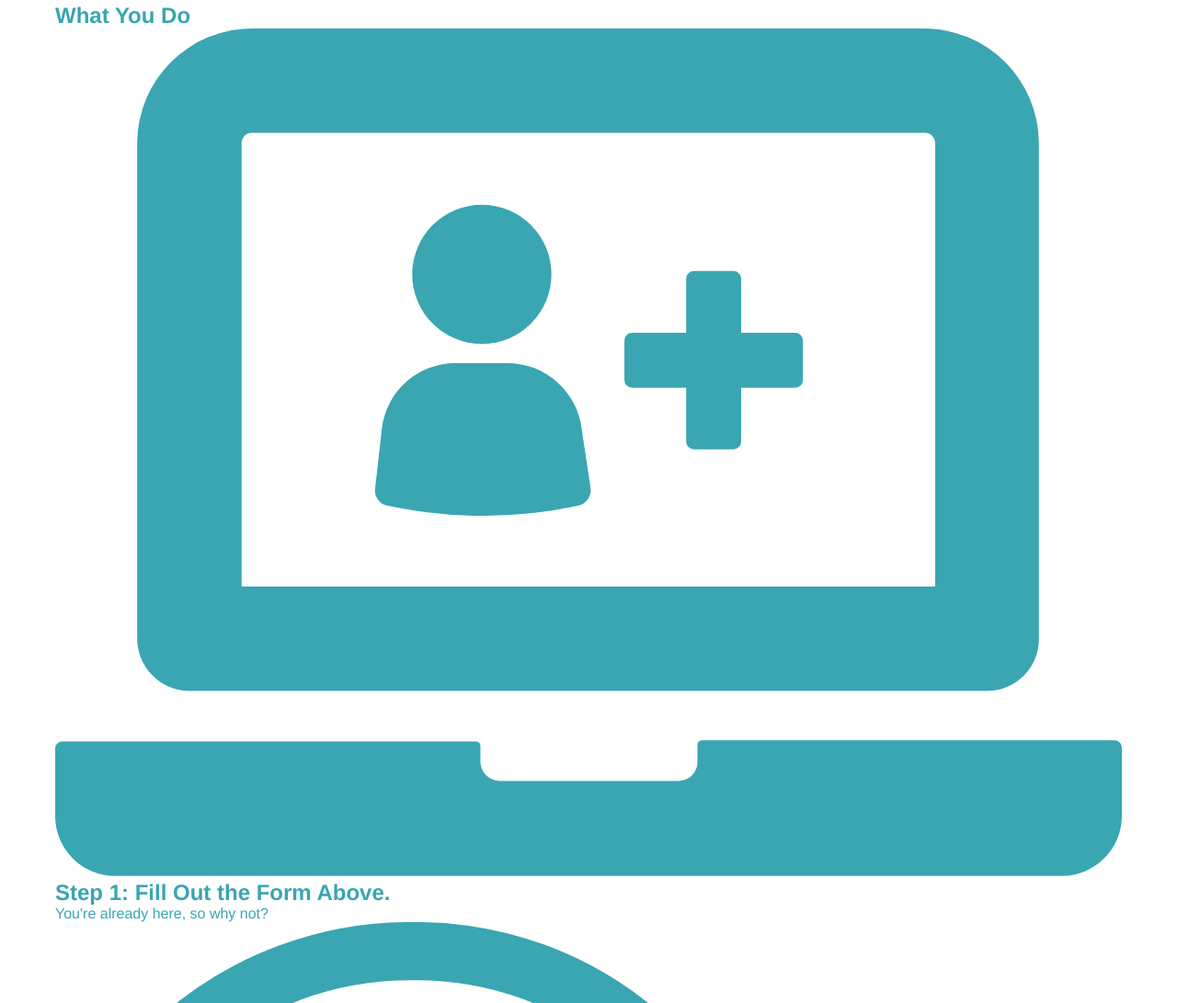
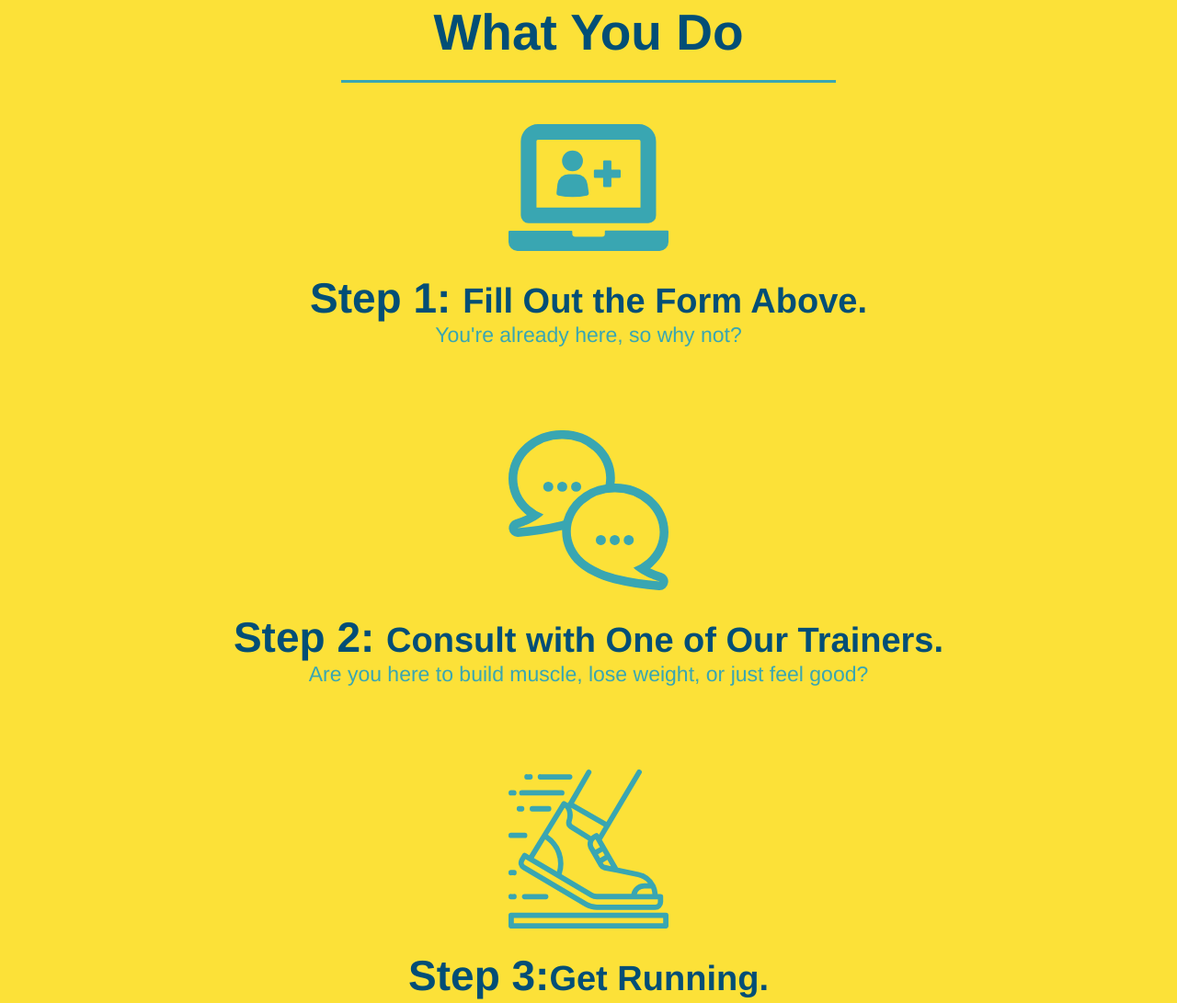
Before and after one commit to robgibson69/run-buddy, a plain HTML site: page index.html in a window 1280 px wide. Shown: the part 1117-2208 px from the top of the page at 92% size. Drawn offline with Linux system fonts and the light colour scheme.

Commit message:
style what you do section

```diff
--- a/assets/css/style.css
+++ b/assets/css/style.css
@@ -128,15 +128,6 @@ h3{
     text-align: center;
 }
 
-.intro h2{
-    font-size: 55px;
-    color: #024e76;
-    margin-bottom: 35px;
-    padding: 0 100px 20px 100px;
-    border-bottom: 3px solid #fce138;
-    display: inline-block;
-}
-
 .intro p {
     line-height: 1.7;
     color: #39a6b2;
@@ -144,3 +135,49 @@ h3{
     font-size: 20px;
     margin: 0 auto;
 }
+
+.section-title {
+    font-size: 55px;
+    color: #024e76;
+    margin-bottom: 35px;
+    padding: 0 100px 20px 100px;
+    border-bottom: 3px solid;
+    display: inline-block;
+}
+
+.primary-border {
+    border-color: #fce138;
+}
+
+.secondary-border {
+    border-color: #39a6b2;
+}
+
+.steps {
+    text-align: center;
+    background: #fce138;
+}
+
+.steps div {
+    margin-bottom: 80px;
+}
+
+.steps img {
+    width: 15%;
+    margin: 10px 0;
+}
+
+.steps h3{
+    color: #024e76;
+    font-size: 46px;
+    margin-top: 10px;
+}
+
+.steps p {
+    color: #39a6b2;
+    font-size: 23px;
+}
+
+.steps span {
+    font-size: 38px;
+}
--- a/index.html
+++ b/index.html
@@ -67,36 +67,36 @@
 
             <!-- "what we do" section -->
             <section id="what-we-do" class="intro">
-                <h2> What We Do</h2>
+                <h2 class="section-title primary-border"> What We Do</h2>
                 <p>butcher selfies chambray shabby chic gentrify readymade yr Echo Park XOXO Tumblr normcore Banksy direct trade Blue Bottle chillwave you probably haven't heard of them single-origin coffee Vice fanny pack fixie Odd Future Austin fingerstache pickled twee synth Wes Anderson Thundercats viral bitters flannel meggings narwhal Marfa Schlitz sustainable Intelligentsia umami deep v craft</p>
             </section>
 
 
             <!-- "what you do" section -->
-            <section id="what-you-do">
-                <h2>What You Do</h2>
+            <section id="what-you-do" class="steps">
+                <h2 class="section-title secondary-border">What You Do</h2>
 
                 <div>
                     <img src="./assets/images/step-1.svg" alt="" />
-                    <h3>Step 1: Fill Out the Form Above.</h3>
+                    <h3>Step 1: <span>Fill Out the Form Above.</span></h3>
                     <p>You're already here, so why not?</p>
                 </div>
 
                 <div>
                     <img src="./assets/images/step-2.svg" alt="" />
-                    <h3>Step 2: Consult with One of Our Trainers.</h3>
+                    <h3>Step 2: <span>Consult with One of Our Trainers.</span></h3>
                     <p>Are you here to build muscle, lose weight, or just feel good?</p>
                 </div>
 
                 <div>
                     <img src="./assets/images/step-3.svg" alt="" />
-                    <h3>Step 3: Get Running.</h3>
+                    <h3>Step 3:<span>Get Running.</span></h3>
                     <p>Hit the ground running (literally) once your trainer lays out your plan.</p>
                 </div>
 
                 <div>
                     <img src="./assets/images/step-4.svg" alt="" />
-                    <h3>Step 4: See Results.</h3>
+                    <h3>Step 4: <span>See Results</span></h3>
                     <p>Bi-weekly checkins with your trainer will keep you focused</p>
                 </div>
             </section>
```
